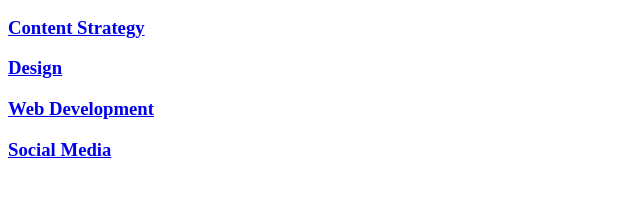
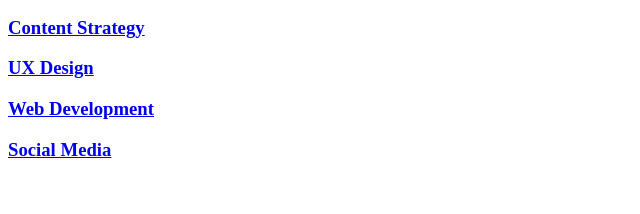
Before and after one commit to JulianZea/holbertonschool-web_front_end, a plain HTML site: page html_advanced/23-index.html in a window 1280 px wide. Shown: the part 449-663 px from the top of the page, 0-640 px from the left. Drawn offline with Linux system fonts and the light colour scheme.

Commit message:
fix file 23 html

```diff
--- a/html_advanced/23-index.html
+++ b/html_advanced/23-index.html
@@ -53,7 +53,7 @@
                     <h3><a href="#">Design & Concept</a></h3>
                     <h3><a href="#">Digital Strategy</a></h3>
                     <h3><a href="#">Content Strategy</a></h3>
-                    <h3><a href="#">Design</a></h3>
+                    <h3><a href="#">UX Design</a></h3>
                     <h3><a href="#">Web Development</a></h3>
                     <h3><a href="#">Social Media</a></h3>
                 </div>
```
